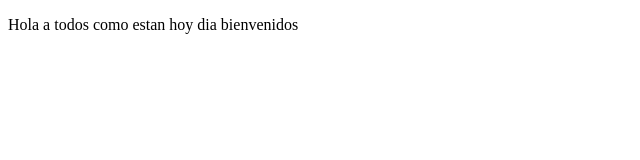
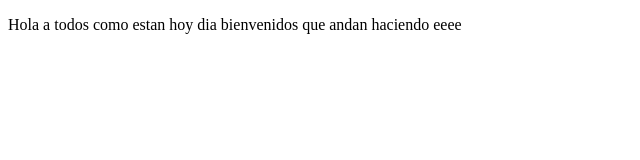
Before and after one commit to cuqjc/proyectoDemoCursoPrework, a plain HTML site: page index.html in a window 1280 px wide. Shown: the whole page, without its empty margins (0-640 px from the left). Drawn offline with Linux system fonts and the light colour scheme.

Commit message:
first commit

```diff
--- a/index.html
+++ b/index.html
@@ -8,7 +8,8 @@
 </head>
 <body>
     <p>
-        Hola a todos como estan hoy dia bienvenidos
+        Hola a todos como estan hoy dia bienvenidos que andan haciendo eeee
+
     </p>
 </body>
 </html>
```
